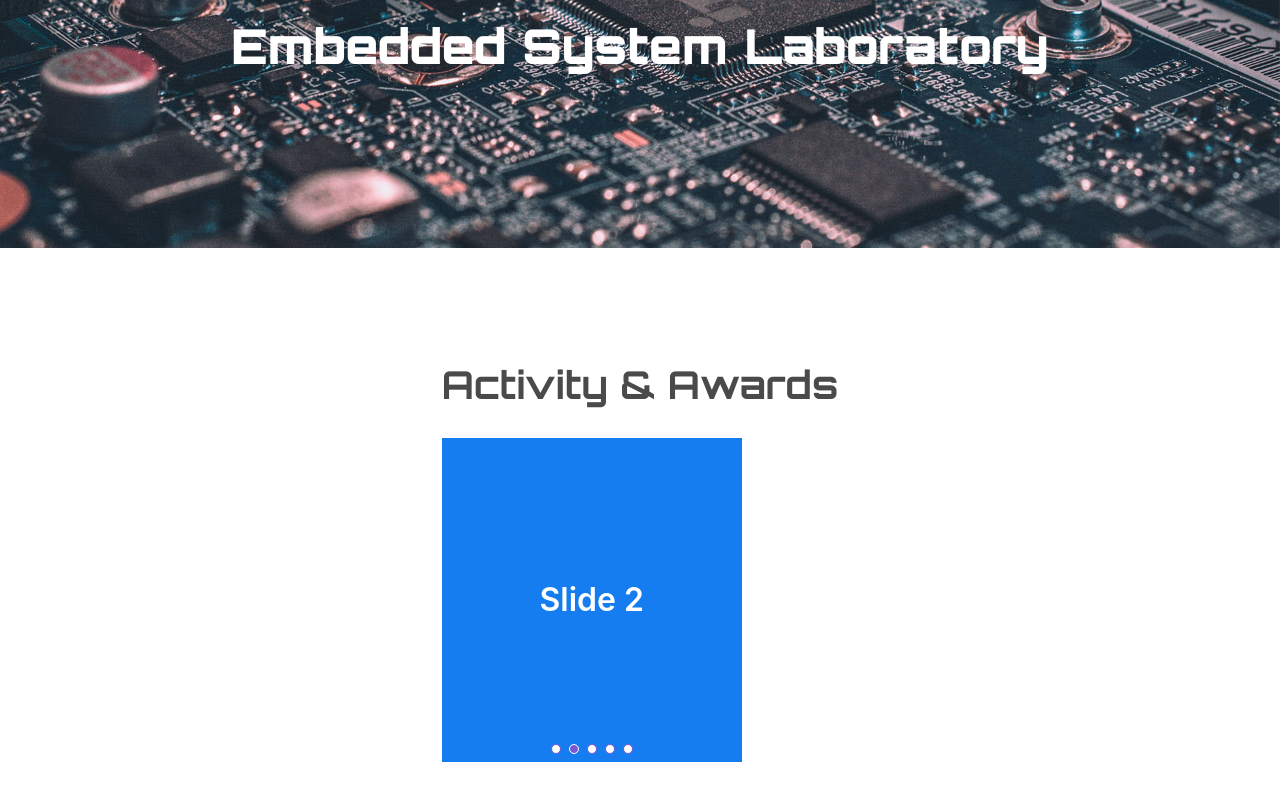
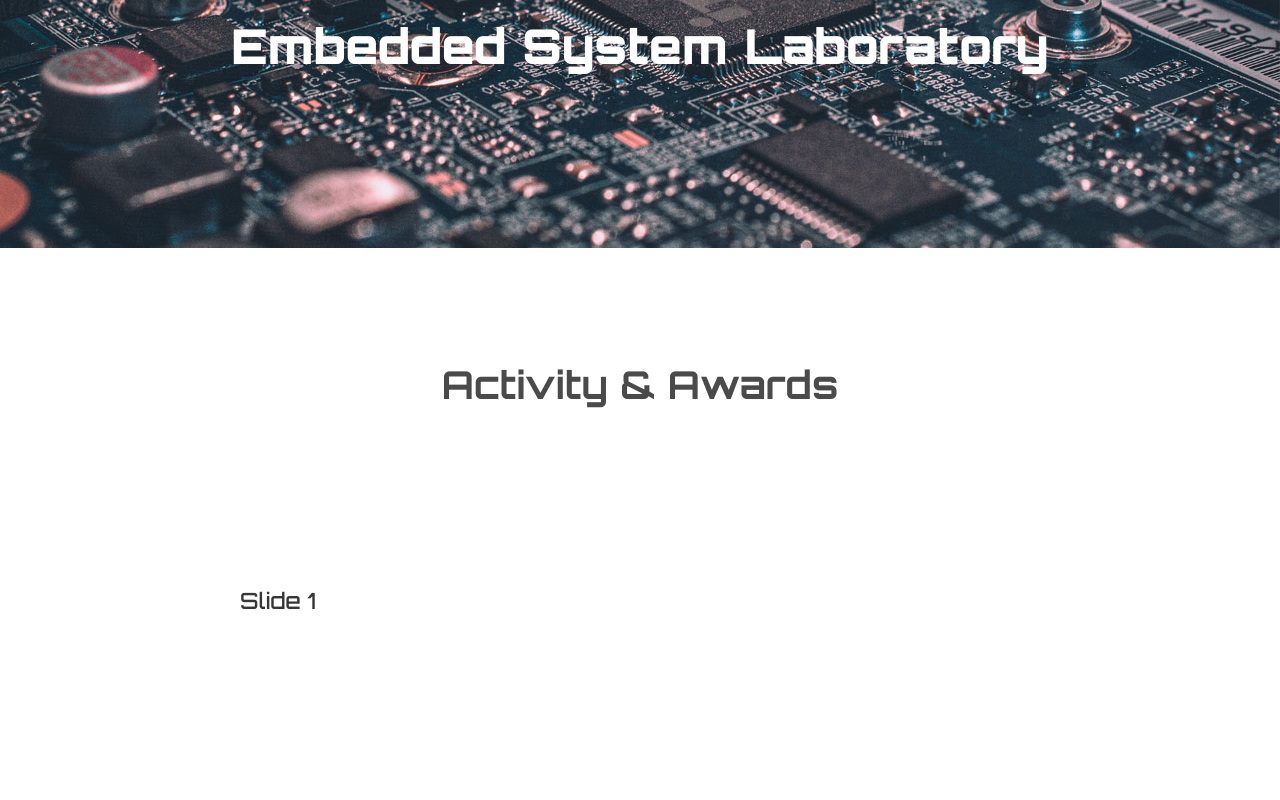
Before and after one commit to dnjooiopa/esl-official-website, a Vue app: page / in a window 1280 px wide. Shown: the part 300-1100 px from the top of the page. Built offline with nearby package versions, Linux system fonts and the light colour scheme.

Commit message:
change arrow size

```diff
--- a/src/components/Activity.vue
+++ b/src/components/Activity.vue
@@ -3,13 +3,17 @@
     <div class="activity-title">Activity & Awards</div>
     <br />
     <div class="slider-container">
-      <b-carousel :pause-hover="pauseHover" :interval="interval">
-        <b-carousel-item v-for="(carousel, i) in carousels" :key="i">
-          <section :class="`hero is-medium is-${carousel.color}`">
-            <div class="hero-body has-text-centered">
-              <h1 class="title">{{carousel.text}}</h1>
-            </div>
-          </section>
+      <b-carousel
+        :pause-hover="pauseHover"
+        :interval="interval"
+        :indicator="indicator"
+        :autoplay="autoplay"
+        :icon-size="iconSize"
+      >
+        <b-carousel-item class="slider-item" v-for="(carousel, i) in carousels" :key="i">
+          <div>
+            <div class="title">{{carousel.text}}</div>
+          </div>
         </b-carousel-item>
       </b-carousel>
     </div>
@@ -28,13 +32,16 @@ export default {
   data() {
     return {
       pauseHover: false,
-      interval: 3000,
+      interval: 5000,
+      indicator: false,
+      autoplay: false,
+      iconSize: "is-large",
       carousels: [
-        { text: "Slide 1", color: "primary" },
-        { text: "Slide 2", color: "info" },
-        { text: "Slide 3", color: "success" },
-        { text: "Slide 4", color: "warning" },
-        { text: "Slide 5", color: "danger" },
+        { text: "Slide 1" },
+        { text: "Slide 2" },
+        { text: "Slide 3" },
+        { text: "Slide 4" },
+        { text: "Slide 5" },
       ],
     };
   },
@@ -51,13 +58,28 @@ export default {
 }
 
 .activity-title {
+  text-align: center;
   font-size: 2.4rem;
-  font-weight:  700;
+  font-weight: 700;
   font-family: "Orbitron", sans-serif;
 }
 
 .slider-container {
-  width: 300px;
+  width: 800px;
   margin-bottom: 300px;
 }
+
+.slider-item {
+  display: flex;
+  justify-content: flex-start;
+  height: 400px;
+}
+
+.title {
+  margin-top: 150px;
+  text-align: center;
+  font-size: 1.4rem;
+  font-weight: 500;
+  font-family: "Orbitron", sans-serif;
+}
 </style>
```
